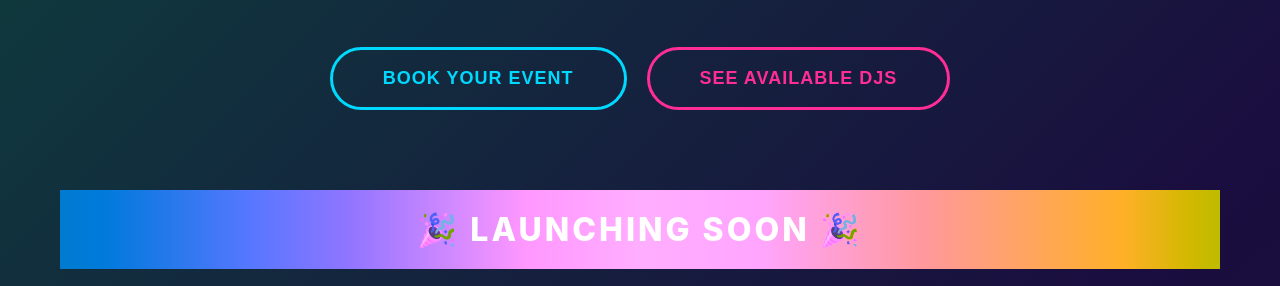
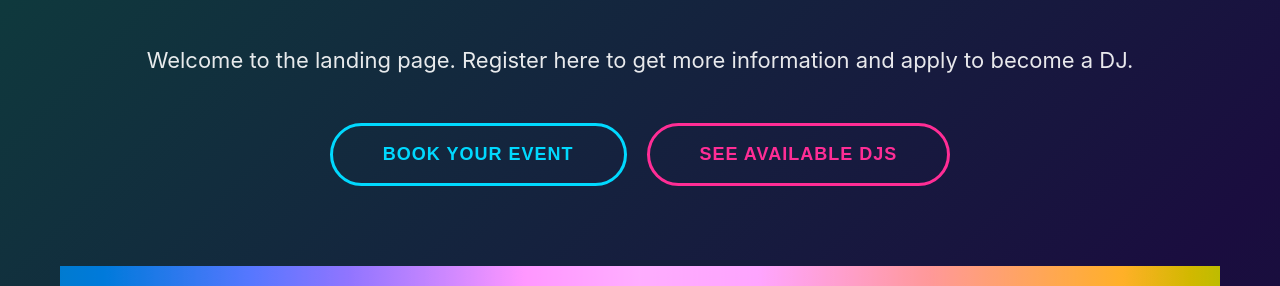
Before and after one commit to clubscast/ClubsCast-launch, a plain HTML site: page index.html in a window 1280 px wide. Shown: the part 661-947 px from the top of the page. Drawn offline with nearby package versions, Linux system fonts and the light colour scheme; no server answers.

Commit message:
Update index.html

```diff
--- a/index.html
+++ b/index.html
@@ -466,6 +466,7 @@
         <div class="tagline green">YOUR PARTY.</div>
         <div class="tagline pink">OUR SOUND.</div>
         <p class="subtitle">High-energy virtual DJ sets live-streamed to your event.</p>
+        <p class="subtitle">Welcome to the landing page. Register here to get more information and apply to become a DJ.</p>
 
         <div class="cta-buttons">
             <button class="btn btn-cyan">BOOK YOUR EVENT</button>
@@ -473,7 +474,7 @@
         </div>
 
         <div class="coming-soon-banner">
-            🎉 LAUNCHING SOON 🎉
+            🎉 LAUNCHING SOON - DJ Applications Below 🎉
         </div>
 
         <div class="customize-section">
```
